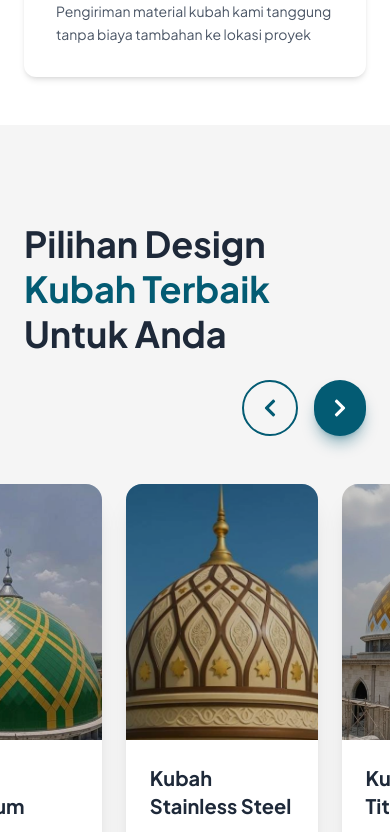
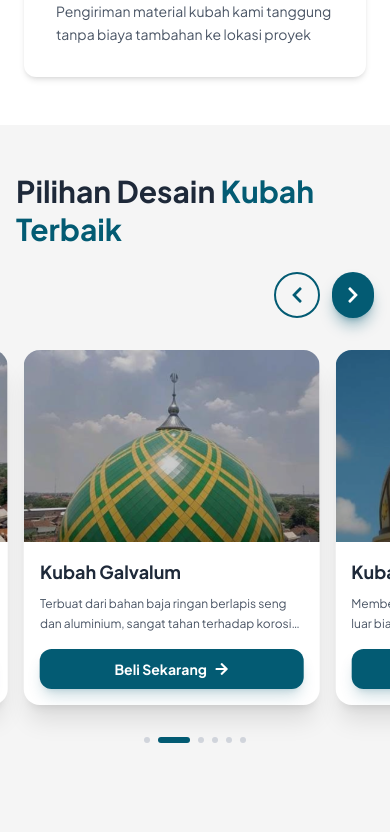
Before and after one commit to JustNgoding/kubah-app, a React (Vite) app: page / in a window 390 px wide. Shown: the part 1700-2532 px from the top of the page. Built offline with nearby package versions, Linux system fonts and the light colour scheme.

Commit message:
feat: Add responsive product carousel with interactive product cards.

```diff
--- a/src/components/Home/ProductCard.tsx
+++ b/src/components/Home/ProductCard.tsx
@@ -18,7 +18,7 @@ const ProductCard: React.FC<ProductCardProps> = ({
 
   return (
     <div className="bg-white rounded-2xl shadow-xl overflow-hidden transition-all duration-300 hover:shadow-2xl hover:-translate-y-2 group h-full flex flex-col">
-      <div className="relative h-64 overflow-hidden">
+      <div className="relative h-48 sm:h-64 overflow-hidden">
         <img
           src={image}
           alt={title}
@@ -26,18 +26,18 @@ const ProductCard: React.FC<ProductCardProps> = ({
         />
         <div className="absolute inset-0 bg-black/20 group-hover:bg-black/10 transition-colors" />
       </div>
-      <div className="p-6 flex flex-col ">
-        <h3 className="text-xl font-bold text-gray-800 mb-2 group-hover:text-primary transition-colors">
+      <div className="p-4 sm:p-6 flex flex-col flex-grow">
+        <h3 className="text-lg sm:text-xl font-bold text-gray-800 mb-2 group-hover:text-primary transition-colors">
           {title}
         </h3>
-        <p className="text-gray-600 text-sm mb-6 line-clamp-2 leading-relaxed">
+        <p className="text-gray-600 text-xs sm:text-sm mb-4 sm:mb-6 line-clamp-2 leading-relaxed">
           {description}
         </p>
         <a
           href={waLink}
           target="_blank"
           rel="noopener noreferrer"
-          className="mt-auto flex items-center justify-center gap-2 bg-primary text-white py-3 px-6 rounded-xl font-bold hover:bg-primary/90 hover:gap-3 transition-all cursor-pointer shadow-lg shadow-primary/20"
+          className="mt-auto flex items-center justify-center gap-2 bg-primary text-white py-2.5 sm:py-3 px-4 sm:px-6 rounded-xl font-bold hover:bg-primary/90 hover:gap-3 transition-all cursor-pointer shadow-lg shadow-primary/20 text-sm sm:text-base"
         >
           Beli Sekarang <FaArrowRight size={14} />
         </a>
--- a/src/components/Home/ProductPage.tsx
+++ b/src/components/Home/ProductPage.tsx
@@ -44,13 +44,20 @@ const products = [
 const ProductPage = () => {
   const [currentIndex, setCurrentIndex] = useState(0);
   const [itemsPerPage, setItemsPerPage] = useState(3);
+  const [touchStart, setTouchStart] = useState<number | null>(null);
+  const [touchEnd, setTouchEnd] = useState<number | null>(null);
 
   const totalProducts = products.length;
+
+  // Minimum swipe distance (in px)
+  const minSwipeDistance = 50;
 
   useEffect(() => {
     const handleResize = () => {
       let perPage = 3;
-      if (window.innerWidth < 768) {
+      if (window.innerWidth < 640) {
+        perPage = 1.15; // Show a peek of the next card on mobile
+      } else if (window.innerWidth < 768) {
         perPage = 1;
       } else if (window.innerWidth < 1024) {
         perPage = 2;
@@ -58,8 +65,8 @@ const ProductPage = () => {
       setItemsPerPage(perPage);
 
       setCurrentIndex((prev) => {
-        const maxIndex = totalProducts - perPage;
-        return prev > maxIndex ? Math.max(0, maxIndex) : prev;
+        const maxIndex = Math.max(0, totalProducts - Math.floor(perPage));
+        return prev > maxIndex ? maxIndex : prev;
       });
     };
 
@@ -69,88 +76,121 @@ const ProductPage = () => {
   }, [totalProducts]);
 
   const nextSlide = () => {
-    setCurrentIndex((prev) => (prev + 1) % (totalProducts - itemsPerPage + 1));
+    setCurrentIndex((prev) => {
+      const maxIndex = Math.max(0, totalProducts - Math.floor(itemsPerPage));
+      return prev >= maxIndex ? 0 : prev + 1;
+    });
   };
 
   const prevSlide = () => {
-    setCurrentIndex(
-      (prev) =>
-        (prev - 1 + (totalProducts - itemsPerPage + 1)) %
-        (totalProducts - itemsPerPage + 1),
-    );
+    setCurrentIndex((prev) => {
+      const maxIndex = Math.max(0, totalProducts - Math.floor(itemsPerPage));
+      return prev <= 0 ? maxIndex : prev - 1;
+    });
+  };
+
+  const onTouchStart = (e: React.TouchEvent) => {
+    setTouchEnd(null);
+    setTouchStart(e.targetTouches[0].clientX);
+  };
+
+  const onTouchMove = (e: React.TouchEvent) => {
+    setTouchEnd(e.targetTouches[0].clientX);
+  };
+
+  const onTouchEnd = () => {
+    if (!touchStart || !touchEnd) return;
+
+    const distance = touchStart - touchEnd;
+    const isLeftSwipe = distance > minSwipeDistance;
+    const isRightSwipe = distance < -minSwipeDistance;
+
+    if (isLeftSwipe) {
+      nextSlide();
+    } else if (isRightSwipe) {
+      prevSlide();
+    }
   };
 
   useEffect(() => {
     const timer = setInterval(() => {
-      setCurrentIndex((prev) => {
-        const maxIndex = totalProducts - itemsPerPage;
-        if (prev >= maxIndex) return 0;
-        return prev + 1;
-      });
+      nextSlide();
     }, 5000);
     return () => clearInterval(timer);
   }, [itemsPerPage, totalProducts]);
 
+  const maxIndex = Math.max(0, totalProducts - Math.floor(itemsPerPage));
+
   return (
-    <section id="produk" className="py-24 bg-secondary overflow-hidden">
-      <div className="max-w-7xl mx-auto px-6 md:px-12">
-        <div className="flex flex-col md:flex-row justify-between items-end mb-12 gap-6">
+    <section id="produk" className="py-12 md:py-24 bg-secondary overflow-hidden">
+      <div className="max-w-7xl mx-auto px-4 md:px-12">
+        <div className="flex flex-col md:flex-row justify-between items-start md:items-end mb-8 md:mb-12 gap-6">
           <div className="max-w-2xl">
-            <h1 className="text-4xl md:text-5xl font-bold text-gray-800 leading-tight">
-              Pilihan Design <span className="text-primary">Kubah Terbaik</span>{" "}
-              Untuk Anda
-            </h1>
+            <h2 className="text-3xl md:text-5xl font-bold text-gray-800 leading-tight">
+              Pilihan Desain <span className="text-primary">Kubah Terbaik</span>
+            </h2>
+            <p className="mt-4 text-gray-600 hidden md:block">
+              Kami menyediakan berbagai pilihan jenis dan bentuk kubah dengan material premium untuk keindahan masjid Anda.
+            </p>
           </div>
-          <div className="flex gap-4">
+          <div className="flex gap-3 md:gap-4 self-end md:self-auto">
             <button
               onClick={prevSlide}
-              className="p-4 rounded-full border-2 border-primary text-primary hover:bg-primary hover:text-white transition-all cursor-pointer group"
+              className="p-3 md:p-4 rounded-full border-2 border-primary text-primary hover:bg-primary hover:text-white transition-all cursor-pointer group"
               aria-label="Previous Slide"
             >
               <FaChevronLeft
-                size={20}
+                size={18}
                 className="group-hover:scale-110 transiton-transform"
               />
             </button>
             <button
               onClick={nextSlide}
-              className="p-4 rounded-full bg-primary text-white hover:bg-primary/80 transition-all cursor-pointer shadow-lg shadow-primary/40 group"
+              className="p-3 md:p-4 rounded-full bg-primary text-white hover:bg-primary/80 transition-all cursor-pointer shadow-lg shadow-primary/40 group"
               aria-label="Next Slide"
             >
               <FaChevronRight
-                size={20}
+                size={18}
                 className="group-hover:scale-110 transiton-transform"
               />
             </button>
           </div>
         </div>
 
-        <div className="relative">
+        <div
+          className="relative cursor-grab active:cursor-grabbing"
+          onTouchStart={onTouchStart}
+          onTouchMove={onTouchMove}
+          onTouchEnd={onTouchEnd}
+        >
           <div
-            className="flex transition-transform duration-700 ease-in-out"
+            className="flex transition-transform duration-500 ease-out"
             style={{
               transform: `translateX(-${currentIndex * (100 / itemsPerPage)}%)`,
             }}
           >
             {products.map((product, index) => (
-              <div key={index} className="w-full md:w-1/2 lg:w-1/3  px-3">
+              <div
+                key={index}
+                className="w-full sm:w-1/2 lg:w-1/3 px-2 md:px-3 flex-shrink-0"
+                style={{ width: `${100 / itemsPerPage}%` }}
+              >
                 <ProductCard {...product} />
               </div>
             ))}
           </div>
         </div>
 
-        <div className="mt-12 flex justify-center gap-3">
-          {Array.from({ length: totalProducts - itemsPerPage + 1 }).map(
+        <div className="mt-8 md:mt-12 flex justify-center gap-2 md:gap-3">
+          {Array.from({ length: maxIndex + 1 }).map(
             (_, index) => (
               <button
                 key={index}
                 onClick={() => setCurrentIndex(index)}
-                className={`h-2 rounded-full transition-all duration-300 ${
-                  currentIndex === index
-                    ? "w-10 bg-primary"
-                    : "w-2 bg-gray-300 hover:bg-primary/40"
-                }`}
+                className={`h-1.5 md:h-2 rounded-full transition-all duration-300 ${currentIndex === index
+                    ? "w-8 md:w-10 bg-primary"
+                    : "w-1.5 md:w-2 bg-gray-300 hover:bg-primary/40"
+                  }`}
                 aria-label={`Go to slide ${index + 1}`}
               />
             ),
```
